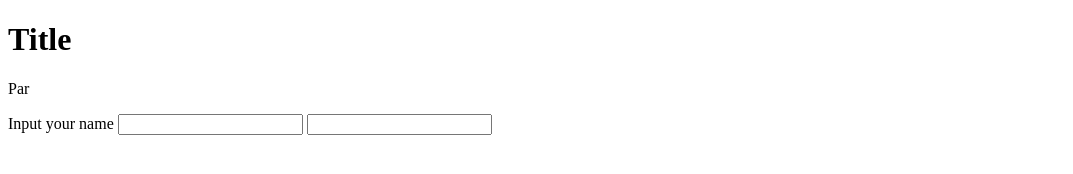
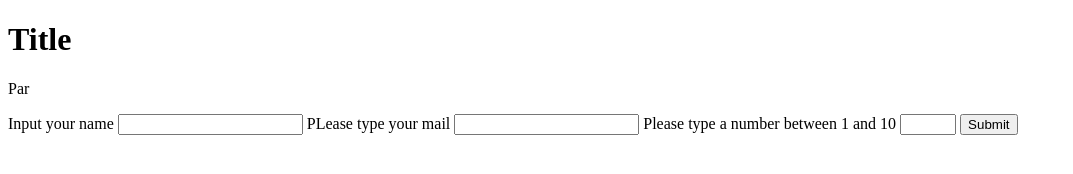
Before and after one commit to Nebiha/Microverse_neb3, a plain HTML site: page index.html in a window 1280 px wide. Shown: the whole page, without its empty margins (0-1073 px from the left). Drawn offline with Linux system fonts and the light colour scheme.

Commit message:
Up to 9th element

```diff
--- a/index.html
+++ b/index.html
@@ -16,7 +16,11 @@
       <form id = "survey-form">
         <label for="name"> Input your name </label>
           <input type="text" name="name" id="name" value="" required>
+          <label for="email">PLease type your mail</label>
           <input type="email" name="email" id="email" value="" required>
+          <label for="number">Please type a number between 1 and 10</label>
+          <input type="number" name="number" id="number" value="" min="1" max="10">
+          <button type="submit" name="button">Submit</button>
       </form>
 
 
```
